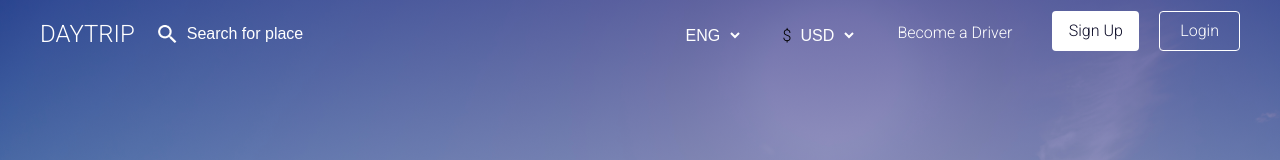
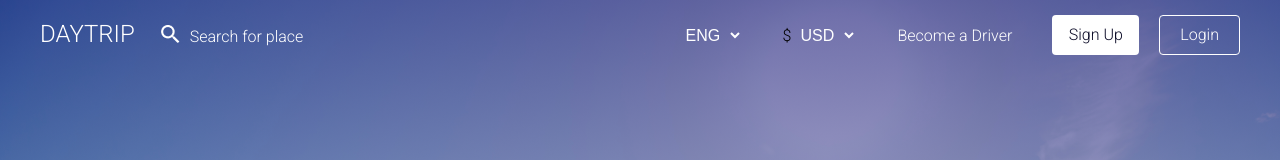
Before and after one commit to DayTripArm/DayTripUI, a React (Create React App) app: page / in a window 1280 px wide. Shown: the top 160 px of the page. Built offline with nearby package versions, Linux system fonts and the light colour scheme.

Commit message:
DT-93: Hero section menu items are not aligned correctly

```diff
--- a/src/App.css
+++ b/src/App.css
@@ -116,7 +116,7 @@ header div.header-left-side > div {
 }
 
 header div.search-place {
-    margin-left: 20px;
+    margin-left: 23px;
     position: relative;
 }
 
@@ -143,10 +143,11 @@ header div.search-place {
 .search-place input.search-text-grey {color: #757575;}
 .search-place input.search-text {
     position: absolute;
-    top: 5px;
+    top: 8px;
     left: 30px;
     border: none;
     outline: none;
+    font-family: Roboto;
     background: transparent;
     font-style: normal;
     font-weight: normal;
@@ -215,8 +216,8 @@ header div.header-right-side span.currency-icon {
 header div.header-right-side div.sign-up {
     width: 87px;
     height: 32px;
-    margin-top: -10px;
-    margin-right: 0px;
+    margin-top: -6px;
+    margin-right: 0;
     text-align: center;
     background-color: #FFFFFF;
     border-radius: 4px;
@@ -238,7 +239,7 @@ header div.header-right-side div.become-driver {
     font-style: normal;
     font-weight: normal;
     font-size: 16px;
-    line-height: 24px;
+    line-height: 30px;
     color: #FFFFFF;
     text-decoration: none;
     cursor: pointer;
@@ -248,7 +249,7 @@ header div.header-right-side div.login {
     border: 1px solid #FFFFFF;
     border-radius: 4px;
     padding: 7px 20px;
-    margin-top: -10px;
+    margin-top: -6px;
     margin-right: 80px;
     cursor: pointer;
 }
```
